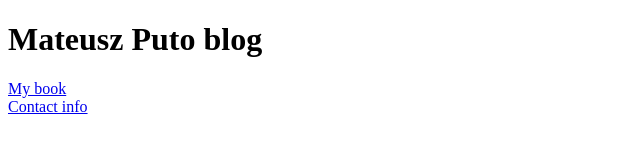
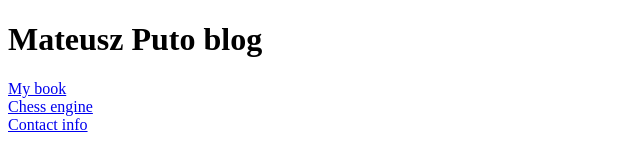
Before and after one commit to MateuszPuto/MateuszPuto.github.io, a plain HTML site: page index.html in a window 1280 px wide. Shown: the whole page, without its empty margins (0-640 px from the left). Drawn offline with Linux system fonts and the light colour scheme.

Commit message:
Update index.html

```diff
--- a/index.html
+++ b/index.html
@@ -8,6 +8,7 @@
 <h1>Mateusz Puto blog</h1>
 <p>
   <a href="book.html">My book</a></br>
+  <a href="chessengine.html">Chess engine</a></br>
   <a href="contact.html">Contact info</a>
 </p>
 
```
